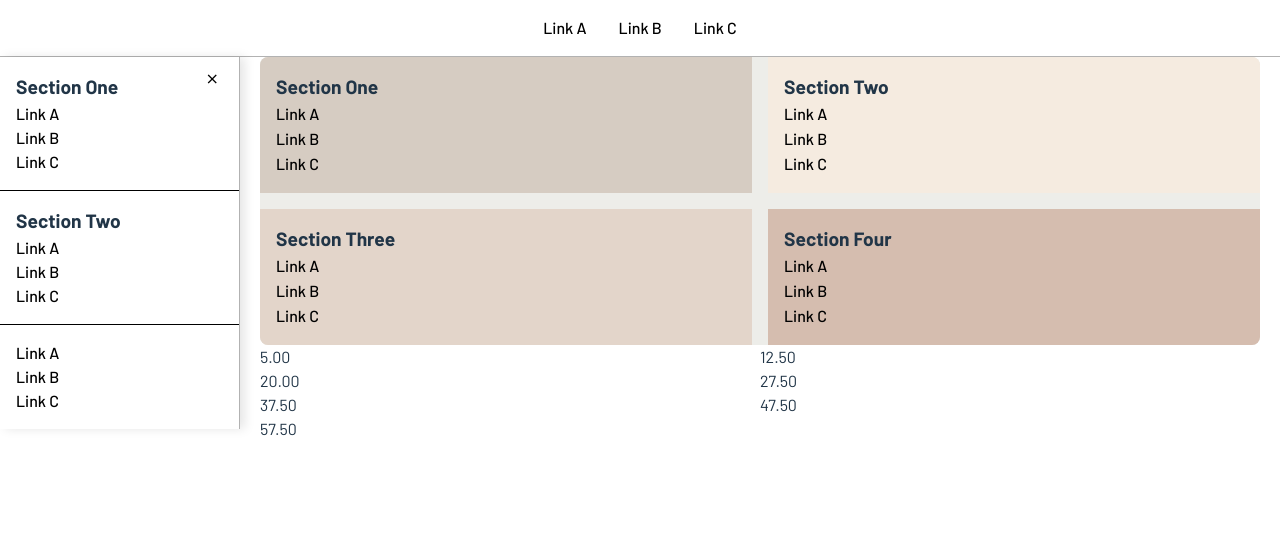
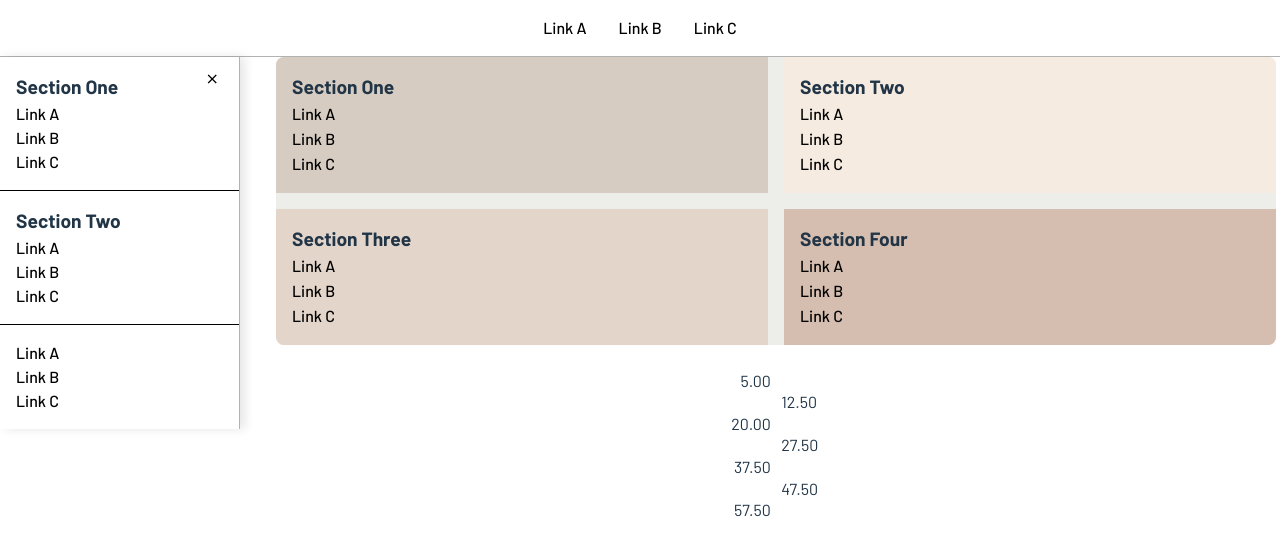
Before and after one commit to nitinsuri/test-site-for-experimetns, a React (Vite) app: page / in a window 1280 px wide. Shown: the top 556 px of the page. Built offline with nearby package versions, Linux system fonts and the light colour scheme.

Commit message:
ui fixes

```diff
--- a/src/App.jsx
+++ b/src/App.jsx
@@ -1,4 +1,4 @@
-import React from 'react';
+import React, {useContext} from 'react';
 import { LeftNavStatusContext } from './Contexts/LeftNavContext/LeftNavContext';
 import Header from './Components/Header/Header';
 import LeftNav from './Components/LeftNav/LeftNav';
@@ -7,11 +7,11 @@ import ProgressiveWeights from './Components/ProgressiveWeights/ProgressiveWeigh
 import './App.scss';
 
 function App() {
-  LeftNavStatusContext;
+  const [active]  =  useContext(LeftNavStatusContext);;
   return (
     <>
       <Header />
-      <main>
+      <main className={active ? 'active': null}>
         <LeftNav />
         <section>
           <DynamicGrid />
--- a/src/App.scss
+++ b/src/App.scss
@@ -26,10 +26,14 @@ main {
   &.active {
     grid-template-columns: $leftNavWidth 1fr;
     column-gap: 2rem;
+
+    & > section {
+      width: calc(100% - ($leftNavWidth + 40px));
+    }
   }
   & > section {
-    width: calc(100% - ($leftNavWidth + 40px));
     margin: 0 auto;
+    width: calc(100% - 40px);
   }
 }
 
--- a/src/Components/LeftNav/styles.scss
+++ b/src/Components/LeftNav/styles.scss
@@ -1,12 +1,14 @@
 nav {
   border-right: 1px solid rgba(0, 0, 0, 0.3);
   box-shadow: 5px 0px 10px rgba(0, 0, 0, 0.1);
-  width: 240px;
+
   position: relative;
+  &.active {
+    width: 240px;
+  }
   &.inactive {
-    left: -241px;
     button {
-      right: -51px;
+      right: -34px;
     }
   }
   button {
--- a/src/Components/ProgressiveWeights/styles.scss
+++ b/src/Components/ProgressiveWeights/styles.scss
@@ -1,15 +1,56 @@
 
 ul#progressiveWeights {
+    --col-gap: 0.2rem;
+    --row-gap: 0.2rem;
+    --line-w: 0.25rem;
     display: grid;
-    justify-content: center;
-    align-items: center;
-
-    grid-template-columns: repeat(2, 1fr);
-    grid-template-rows: repeat(2, 1fr);
-    grid-column-gap: 0px;
-    grid-row-gap: 0px;
-
+    grid-template-columns: 1fr var(--line-w) 1fr;
+    grid-auto-columns: max-content;
+    column-gap: var(--col-gap);
+    row-gap: var(--row-gap);
     list-style: none;
-    margin: 0;
+    margin-inline: auto;
     padding: 0;
 }
+
+
+/* columns*/
+
+/* row gaps */
+// ul#progressiveWeights li:not(:last-child) {
+//   margin-bottom: var(--row-gap);
+// }
+
+/* card */
+ul#progressiveWeights li {
+  grid-column: 2;
+  --inlineP: 1.5rem;
+  margin-inline: var(--inlineP);
+  grid-row: span 2;
+  display: grid;
+  grid-template-rows: min-content min-content min-content;
+  margin: 0;
+}
+
+@media (min-width: 40rem) {
+    :root {
+        --rowG: 0.5rem
+    }
+    ul#progressiveWeights::before {
+      grid-column: 2;
+    }
+    ul#progressiveWeights li:nth-child(odd) {
+      grid-column: 1;
+      justify-content: end;
+      padding: var(--rowG) 0 var(--rowG) 0;
+    }
+    ul#progressiveWeights li:nth-child(even) {
+      grid-column: 3;
+      padding: var(--rowG) 0 var(--rowG) 0;
+    }
+
+    /* start second card */
+    ul#progressiveWeights li:nth-child(2) {
+      grid-row: 2/4;
+    }
+  }
```
